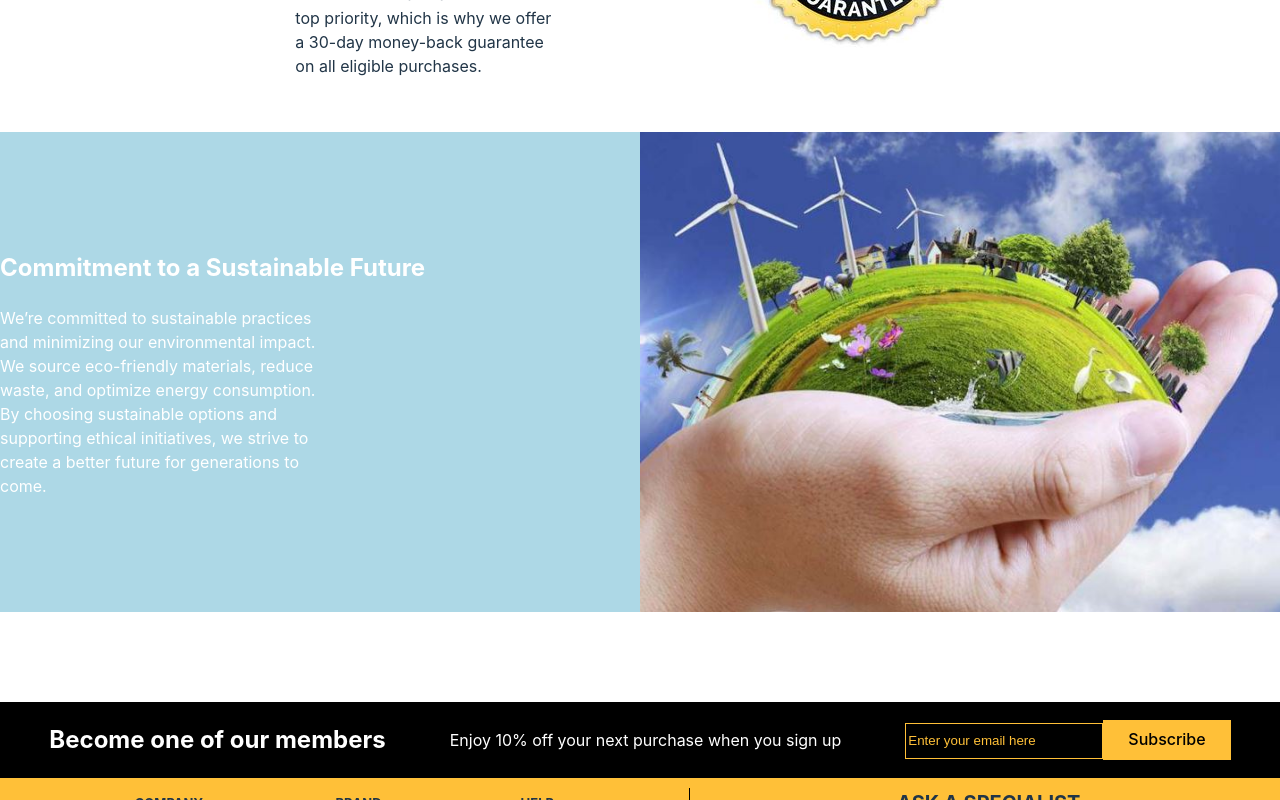
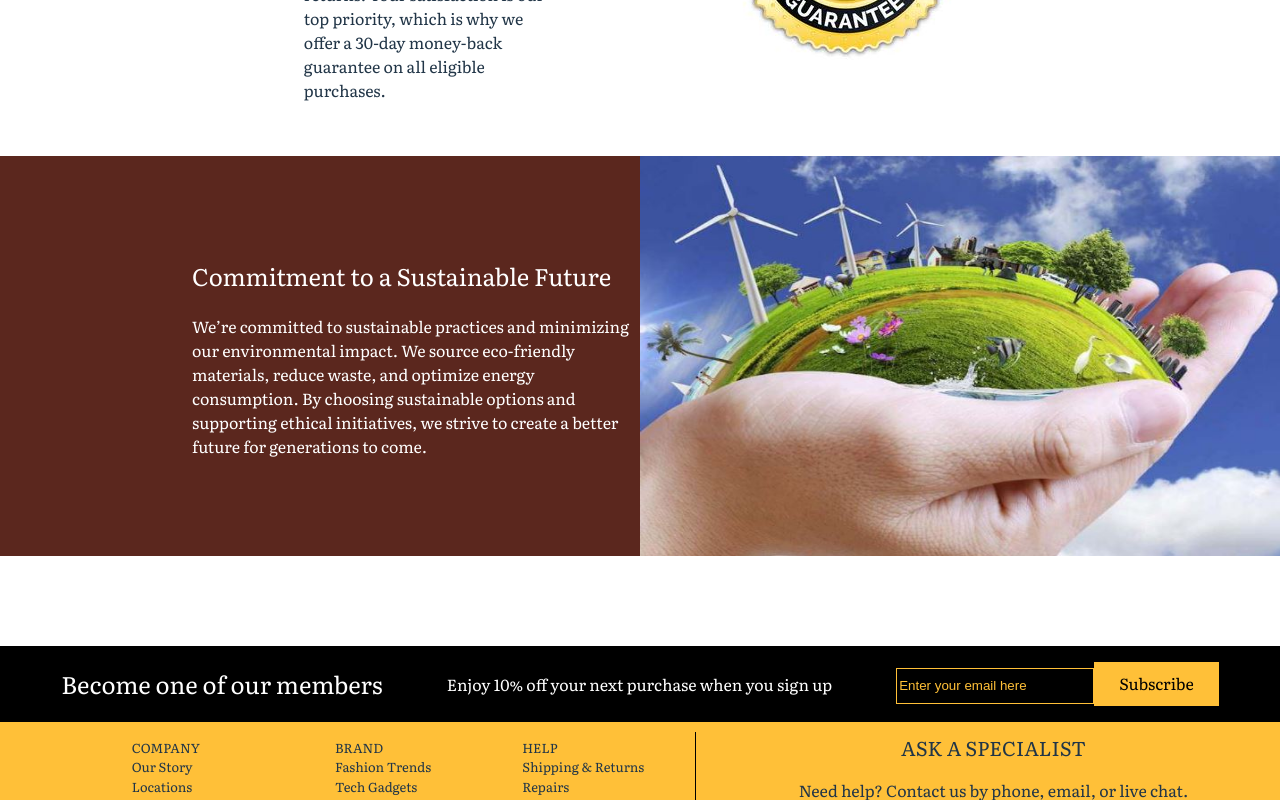
Before and after one commit to souste/shopping-cart, a React (Vite) app: page /about in a window 1280 px wide. Shown: the part 1640-2440 px from the top of the page. Built offline with nearby package versions, Linux system fonts and the light colour scheme.

Commit message:
added Literata as a font to body of site

```diff
--- a/package.json
+++ b/package.json
@@ -10,6 +10,7 @@
     "preview": "vite preview"
   },
   "dependencies": {
+    "@fontsource/literata": "^5.1.0",
     "react": "^18.3.1",
     "react-dom": "^18.3.1",
     "react-router-dom": "^6.26.2"
--- a/src/App.jsx
+++ b/src/App.jsx
@@ -7,6 +7,7 @@ import Cart from "./pages/Cart.jsx";
 import SingleProduct from "./pages/SingleProduct.jsx";
 import { Route, Routes } from "react-router-dom";
 import { useState, useEffect } from "react";
+import "@fontsource/literata";
 
 function App() {
   const [quantity, setQuantity] = useState(1);
--- a/src/pages/About.jsx
+++ b/src/pages/About.jsx
@@ -52,7 +52,7 @@ function About() {
       </div>
       <div className="about-page-sustainability">
         <div className="about-sustainability-text-container">
-          <h2>Commitment to a Sustainable Future</h2>
+          <h2 className="about-sustainability-title">Commitment to a Sustainable Future</h2>
           <p className="about-sustainability-text">
             We’re committed to sustainable practices and minimizing our environmental impact. We source eco-friendly
             materials, reduce waste, and optimize energy consumption. By choosing sustainable options and supporting
--- a/src/styles.css
+++ b/src/styles.css
@@ -4,6 +4,7 @@ body {
   margin: 0;
   display: flex;
   flex-direction: column;
+  font-family: "Literata", sans-serif;
 }
 
 .app-container {
@@ -351,24 +352,26 @@ nav li.active {
 .about-page-sustainability {
   display: flex;
   align-items: center;
-  background-color: lightblue;
-  color: white;
-  height: 60vh;
+  background-color: #5b271e;
+  height: 50vh;
   max-width: 100vw;
   justify-content: flex-end;
 }
 
 .about-sustainability-text-container {
   width: 50%;
+  color: white;
 }
 
-.about-sustainability-text {
-  width: 50%;
+.about-sustainability-text,
+.about-sustainability-title {
+  width: 70%;
+  padding-left: 15vw;
 }
 
 .about-sustainability-image {
   width: 50%;
-  height: 60vh;
+  height: 50vh;
 }
 
 /* .about-page-guarantee > img {
```
Also changed, not shown: src/assets/about-page-80s-shop.jpg, 1 other file (tests, documents, lock files or other folders).
